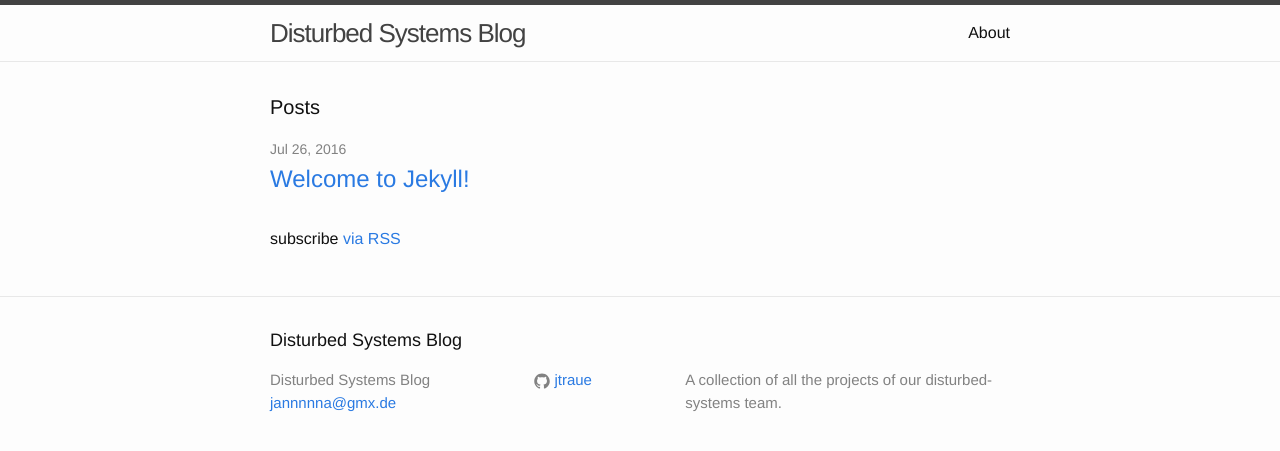
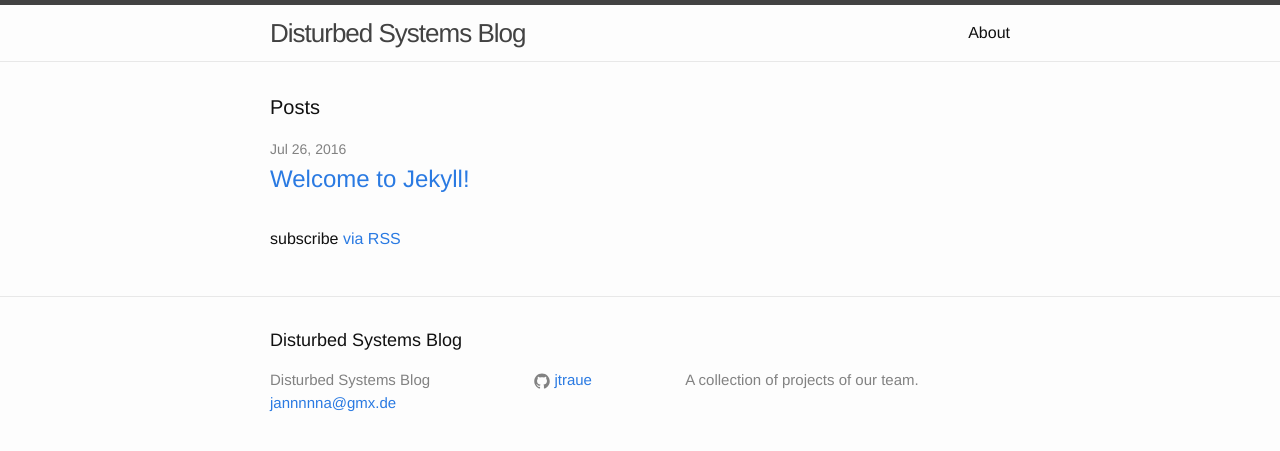
Before and after one commit to jtraue/disturbed-systems, a Jekyll site: the page built from index.html, in a window 1280 px wide. Shown: the top 451 px of the page. Built offline with Jekyll 4.4.1, drawn with Linux system fonts in a browser that asks for light colours.

```diff
--- a/_config.yml
+++ b/_config.yml
@@ -9,10 +9,9 @@
 title: Disturbed Systems Blog
 email: jannnnna@gmx.de
 description: > # this means to ignore newlines until "baseurl:"
-  A collection of all the projects of our disturbed-systems team.
-baseurl: "" # the subpath of your site, e.g. /blog
+    A collection of projects of our team.
+baseurl: "/disturbed-systems" # the subpath of your site, e.g. /blog
 url: "http://jtraue.github.io/disturbed-systems" # the base hostname & protocol for your site
-# twitter_username: jekyllrb
 github_username:  jtraue
 
 # Build settings
```
